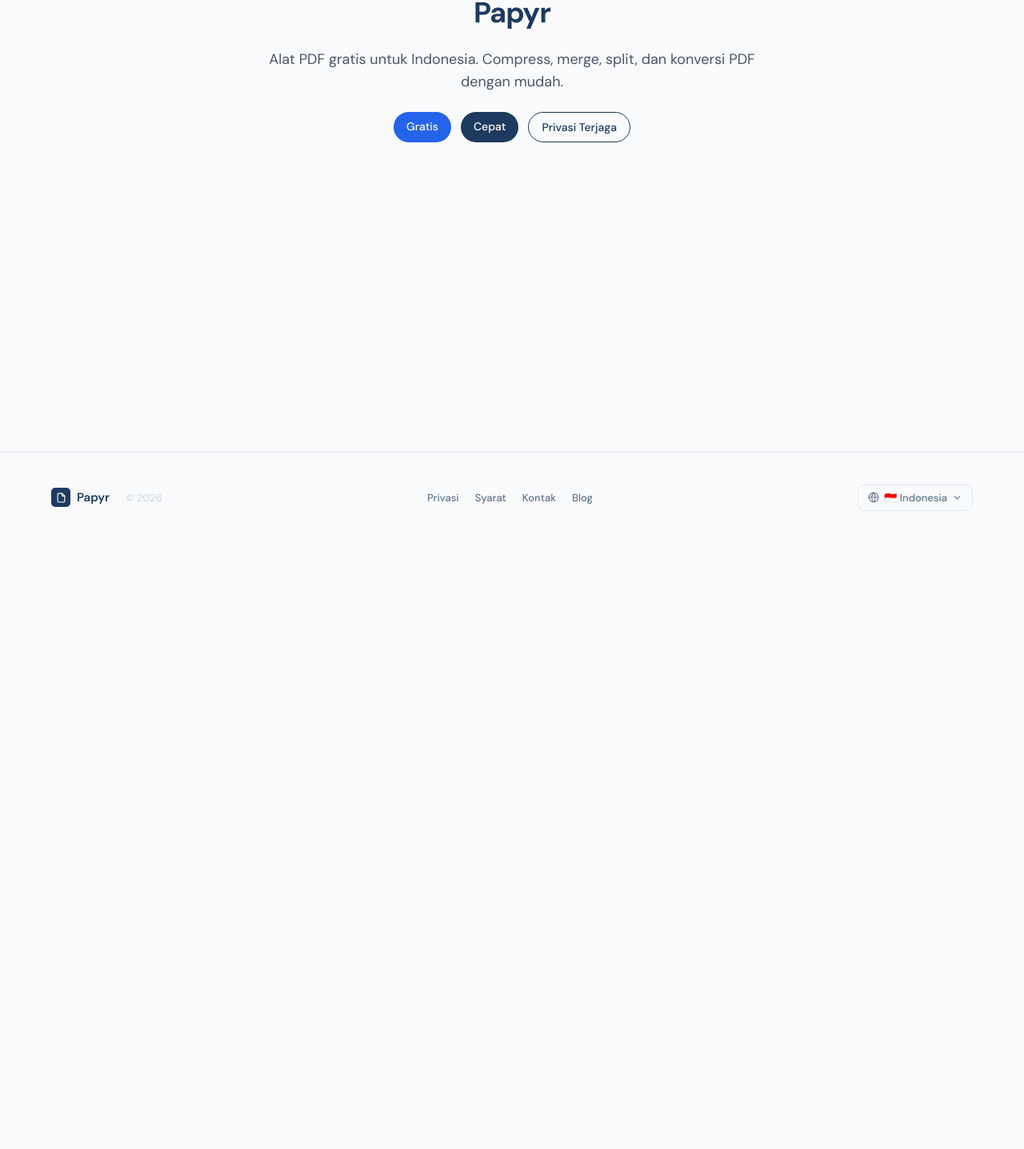
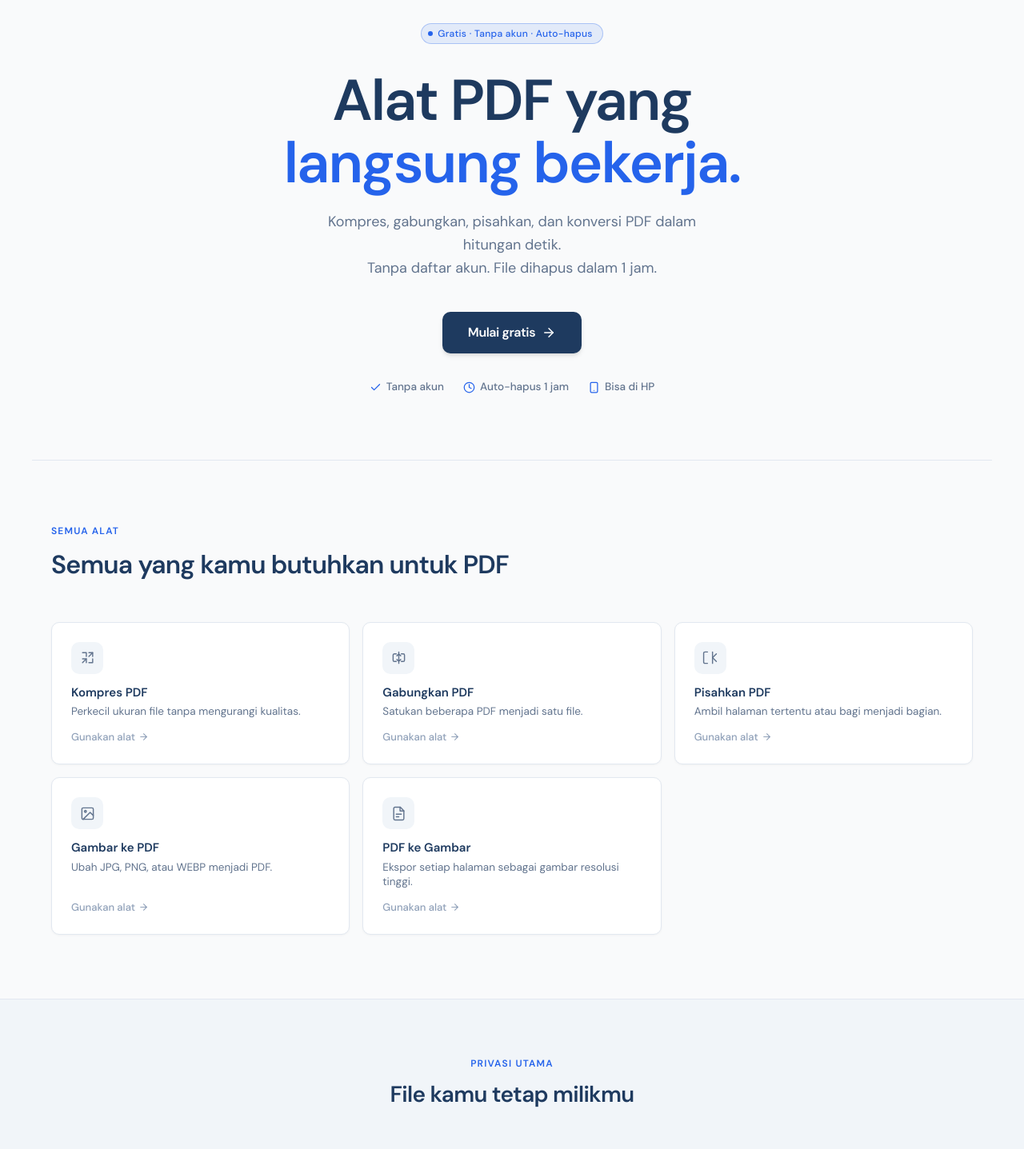
Before and after one commit to fazulfi/papyr, a Next.js app in the folder frontend/: page / in a window 1280 px wide. Shown: the part 121-1558 px from the top of the page at 80% size. Before the commit the page ends 800 px from the top, so only its background shows below. Built offline with nearby package versions, Linux system fonts and the light colour scheme.

Commit message:
feat: add landing page with hero, tools grid, and privacy section (PAPYR-051)
Ultraworked with [Sisyphus](https://github.com/code-yeongyu/oh-my-openagent)

Co-authored-by: Sisyphus <clio-agent@sisyphuslabs.ai>

```diff
--- a/frontend/src/app/page.tsx
+++ b/frontend/src/app/page.tsx
@@ -1,26 +1,287 @@
+import Link from "next/link";
+
+/* ── Inline SVG Icons ── */
+
+function ArrowRightIcon({ size = 18 }: { size?: number }) {
+  return (
+    <svg width={size} height={size} viewBox="0 0 24 24" fill="none" stroke="currentColor" strokeWidth="2" strokeLinecap="round" strokeLinejoin="round">
+      <line x1="5" y1="12" x2="19" y2="12" />
+      <polyline points="12 5 19 12 12 19" />
+    </svg>
+  );
+}
+
+function CheckIcon() {
+  return (
+    <svg width="15" height="15" viewBox="0 0 24 24" fill="none" stroke="currentColor" strokeWidth="2" strokeLinecap="round" strokeLinejoin="round">
+      <polyline points="20 6 9 17 4 12" />
+    </svg>
+  );
+}
+
+function ClockIcon() {
+  return (
+    <svg width="15" height="15" viewBox="0 0 24 24" fill="none" stroke="currentColor" strokeWidth="2" strokeLinecap="round" strokeLinejoin="round">
+      <circle cx="12" cy="12" r="10" />
+      <polyline points="12 6 12 12 16 14" />
+    </svg>
+  );
+}
+
+function MobileIcon() {
+  return (
+    <svg width="15" height="15" viewBox="0 0 24 24" fill="none" stroke="currentColor" strokeWidth="2" strokeLinecap="round" strokeLinejoin="round">
+      <rect x="5" y="2" width="14" height="20" rx="2" ry="2" />
+      <line x1="12" y1="18" x2="12.01" y2="18" />
+    </svg>
+  );
+}
+
+function ShieldIcon() {
+  return (
+    <svg width="19" height="19" viewBox="0 0 24 24" fill="none" stroke="currentColor" strokeWidth="1.8" strokeLinecap="round" strokeLinejoin="round">
+      <path d="M12 22s8-4 8-10V5l-8-3-8 3v7c0 6 8 10 8 10z" />
+    </svg>
+  );
+}
+
+function LockIcon() {
+  return (
+    <svg width="19" height="19" viewBox="0 0 24 24" fill="none" stroke="currentColor" strokeWidth="1.8" strokeLinecap="round" strokeLinejoin="round">
+      <rect x="3" y="11" width="18" height="11" rx="2" ry="2" />
+      <path d="M7 11V7a5 5 0 0110 0v4" />
+    </svg>
+  );
+}
+
+/* ── Tool Icons ── */
+
+function CompressIcon() {
+  return (
+    <svg width="19" height="19" viewBox="0 0 24 24" fill="none" stroke="currentColor" strokeWidth="1.8" strokeLinecap="round" strokeLinejoin="round">
+      <path d="M4 14h6v6M14 4h6v6M14 20h6v-6M4 4h6v6" />
+      <path d="M10 14L4 20M20 4l-6 6" />
+    </svg>
+  );
+}
+
+function MergeIcon() {
+  return (
+    <svg width="19" height="19" viewBox="0 0 24 24" fill="none" stroke="currentColor" strokeWidth="1.8" strokeLinecap="round" strokeLinejoin="round">
+      <path d="M8 6H5a2 2 0 00-2 2v8a2 2 0 002 2h3M16 6h3a2 2 0 012 2v8a2 2 0 01-2 2h-3" />
+      <path d="M12 3v18M9 9l3-3 3 3M9 15l3 3 3-3" />
+    </svg>
+  );
+}
+
+function SplitIcon() {
+  return (
+    <svg width="19" height="19" viewBox="0 0 24 24" fill="none" stroke="currentColor" strokeWidth="1.8" strokeLinecap="round" strokeLinejoin="round">
+      <line x1="16" y1="3" x2="16" y2="21" />
+      <line x1="16" y1="12" x2="22" y2="6" />
+      <line x1="16" y1="12" x2="22" y2="18" />
+      <path d="M8 21H4a2 2 0 01-2-2V5a2 2 0 012-2h4" />
+    </svg>
+  );
+}
+
+function ImgToPdfIcon() {
+  return (
+    <svg width="19" height="19" viewBox="0 0 24 24" fill="none" stroke="currentColor" strokeWidth="1.8" strokeLinecap="round" strokeLinejoin="round">
+      <rect x="3" y="3" width="18" height="18" rx="2" />
+      <circle cx="8.5" cy="8.5" r="1.5" />
+      <path d="M21 15l-5-5L5 21" />
+    </svg>
+  );
+}
+
+function PdfToImgIcon() {
+  return (
+    <svg width="19" height="19" viewBox="0 0 24 24" fill="none" stroke="currentColor" strokeWidth="1.8" strokeLinecap="round" strokeLinejoin="round">
+      <path d="M14.5 2H6a2 2 0 00-2 2v16a2 2 0 002 2h12a2 2 0 002-2V7.5L14.5 2z" />
+      <polyline points="14 2 14 8 20 8" />
+      <path d="M8 13h8M8 17h4" />
+    </svg>
+  );
+}
+
+/* ── Tools Data ── */
+
+const TOOLS = [
+  {
+    id: "compress",
+    href: "/compress",
+    icon: <CompressIcon />,
+    name: "Kompres PDF",
+    desc: "Perkecil ukuran file tanpa mengurangi kualitas.",
+  },
+  {
+    id: "merge",
+    href: "/merge",
+    icon: <MergeIcon />,
+    name: "Gabungkan PDF",
+    desc: "Satukan beberapa PDF menjadi satu file.",
+  },
+  {
+    id: "split",
+    href: "/split",
+    icon: <SplitIcon />,
+    name: "Pisahkan PDF",
+    desc: "Ambil halaman tertentu atau bagi menjadi bagian.",
+  },
+  {
+    id: "img-to-pdf",
+    href: "/image-to-pdf",
+    icon: <ImgToPdfIcon />,
+    name: "Gambar ke PDF",
+    desc: "Ubah JPG, PNG, atau WEBP menjadi PDF.",
+  },
+  {
+    id: "pdf-to-img",
+    href: "/pdf-to-image",
+    icon: <PdfToImgIcon />,
+    name: "PDF ke Gambar",
+    desc: "Ekspor setiap halaman sebagai gambar resolusi tinggi.",
+  },
+];
+
+/* ── Privacy Items ── */
+
+const PRIVACY_ITEMS = [
+  {
+    icon: <ShieldIcon />,
+    title: "Transfer aman",
+    desc: "File ditransmisikan melalui HTTPS dan diproses secara aman.",
+  },
+  {
+    icon: <ClockIcon />,
+    title: "Dihapus dalam 1 jam",
+    desc: "Setiap file yang diunggah dihapus permanen dalam 60 menit, tanpa pengecualian.",
+  },
+  {
+    icon: <LockIcon />,
+    title: "Tanpa penyimpanan",
+    desc: "Kami tidak pernah membaca, menganalisis, atau menyimpan dokumenmu. Selamanya.",
+  },
+];
+
+/* ── Trust Badges ── */
+
+const TRUST_BADGES = [
+  { icon: <CheckIcon />, text: "Tanpa akun" },
+  { icon: <ClockIcon />, text: "Auto-hapus 1 jam" },
+  { icon: <MobileIcon />, text: "Bisa di HP" },
+];
+
+/* ── Landing Page ── */
+
 export default function Home() {
   return (
-    <div className="flex flex-1 flex-col items-center justify-center px-4 py-16">
-      <main className="flex max-w-2xl flex-col items-center gap-6 text-center">
-        <h1 className="text-4xl font-bold tracking-tight text-navy">
-          Papyr
-        </h1>
-        <p className="text-lg text-gray-600">
-          Alat PDF gratis untuk Indonesia. Compress, merge, split, dan konversi
-          PDF dengan mudah.
-        </p>
-        <div className="flex gap-3">
-          <span className="rounded-full bg-accent px-4 py-2 text-sm font-medium text-white">
-            Gratis
-          </span>
-          <span className="rounded-full bg-navy px-4 py-2 text-sm font-medium text-white">
-            Cepat
-          </span>
-          <span className="rounded-full border border-navy px-4 py-2 text-sm font-medium text-navy">
-            Privasi Terjaga
+    <div className="min-h-screen bg-bg">
+      {/* ── Hero ── */}
+      <section className="mx-auto max-w-[1200px] px-6 pb-20 pt-24 text-center">
+        {/* Pill badge */}
+        <div className="mb-8 inline-flex items-center gap-1.5 rounded-full border border-accent/30 bg-accent/10 px-3 py-1 pl-2">
+          <div className="h-1.5 w-1.5 rounded-full bg-accent" />
+          <span className="text-xs font-medium tracking-wide text-accent">
+            Gratis · Tanpa akun · Auto-hapus
           </span>
         </div>
-      </main>
+
+        <h1 className="mb-5 text-[clamp(40px,6vw,72px)] font-semibold leading-[1.08] tracking-[-2px] text-navy">
+          Alat PDF yang
+          <br />
+          <span className="text-accent">langsung bekerja.</span>
+        </h1>
+
+        <p className="mx-auto mb-10 max-w-[520px] text-lg leading-relaxed text-slate-500">
+          Kompres, gabungkan, pisahkan, dan konversi PDF dalam hitungan detik.
+          <br />
+          Tanpa daftar akun. File dihapus dalam 1 jam.
+        </p>
+
+        {/* Primary CTA */}
+        <Link
+          href="/compress"
+          className="mb-8 inline-flex items-center gap-2 rounded-[10px] bg-navy px-8 py-3.5 text-base font-semibold tracking-tight text-white shadow-md transition-all hover:-translate-y-0.5 hover:shadow-lg"
+        >
+          Mulai gratis <ArrowRightIcon size={18} />
+        </Link>
+
+        {/* Trust badges */}
+        <div className="flex flex-wrap items-center justify-center gap-6">
+          {TRUST_BADGES.map((b) => (
+            <div key={b.text} className="flex items-center gap-1.5 text-[13.5px] font-medium text-slate-500">
+              <span className="text-accent">{b.icon}</span>
+              {b.text}
+            </div>
+          ))}
+        </div>
+      </section>
+
+      {/* Divider */}
+      <div className="mx-auto max-w-[1200px] border-t border-slate-200" />
+
+      {/* ── Tools Grid ── */}
+      <section className="mx-auto max-w-[1200px] px-6 py-20">
+        <div className="mb-12">
+          <p className="mb-2.5 text-xs font-semibold uppercase tracking-widest text-accent">
+            Semua alat
+          </p>
+          <h2 className="text-[32px] font-semibold tracking-tight text-navy">
+            Semua yang kamu butuhkan untuk PDF
+          </h2>
+        </div>
+
+        <div className="grid grid-cols-1 gap-4 sm:grid-cols-2 lg:grid-cols-3">
+          {TOOLS.map((tool) => (
+            <Link
+              key={tool.id}
+              href={tool.href}
+              className="group flex flex-col gap-3 rounded-[10px] border border-slate-200 bg-white p-6 shadow-[0_1px_3px_rgba(0,0,0,0.04)] transition-all hover:-translate-y-0.5 hover:border-accent/60 hover:shadow-[0_4px_20px_rgba(37,99,235,0.1)]"
+            >
+              <div className="flex h-10 w-10 items-center justify-center rounded-[10px] bg-slate-100 text-slate-500 transition-colors group-hover:bg-accent/15 group-hover:text-accent">
+                {tool.icon}
+              </div>
+              <div>
+                <div className="mb-1 text-[15px] font-semibold text-navy">{tool.name}</div>
+                <div className="text-[13.5px] leading-snug text-slate-500">{tool.desc}</div>
+              </div>
+              <div className="mt-auto flex items-center gap-1 text-[13px] font-medium text-slate-400 transition-colors group-hover:text-accent">
+                Gunakan alat <ArrowRightIcon size={13} />
+              </div>
+            </Link>
+          ))}
+        </div>
+      </section>
+
+      {/* ── Privacy Section ── */}
+      <section className="border-y border-slate-200 bg-slate-100">
+        <div className="mx-auto max-w-[1200px] px-6 py-[72px]">
+          <div className="mb-12 text-center">
+            <p className="mb-2.5 text-xs font-semibold uppercase tracking-widest text-accent">
+              Privasi utama
+            </p>
+            <h2 className="text-[28px] font-semibold tracking-tight text-navy">
+              File kamu tetap milikmu
+            </h2>
+          </div>
+
+          <div className="grid grid-cols-1 gap-8 sm:grid-cols-3">
+            {PRIVACY_ITEMS.map((item) => (
+              <div key={item.title} className="flex gap-4">
+                <div className="flex h-10 w-10 shrink-0 items-center justify-center rounded-[10px] bg-accent/15 text-accent">
+                  {item.icon}
+                </div>
+                <div>
+                  <h3 className="mb-1 text-[15px] font-semibold text-navy">{item.title}</h3>
+                  <p className="text-sm leading-relaxed text-slate-500">{item.desc}</p>
+                </div>
+              </div>
+            ))}
+          </div>
+        </div>
+      </section>
     </div>
   );
 }
```
